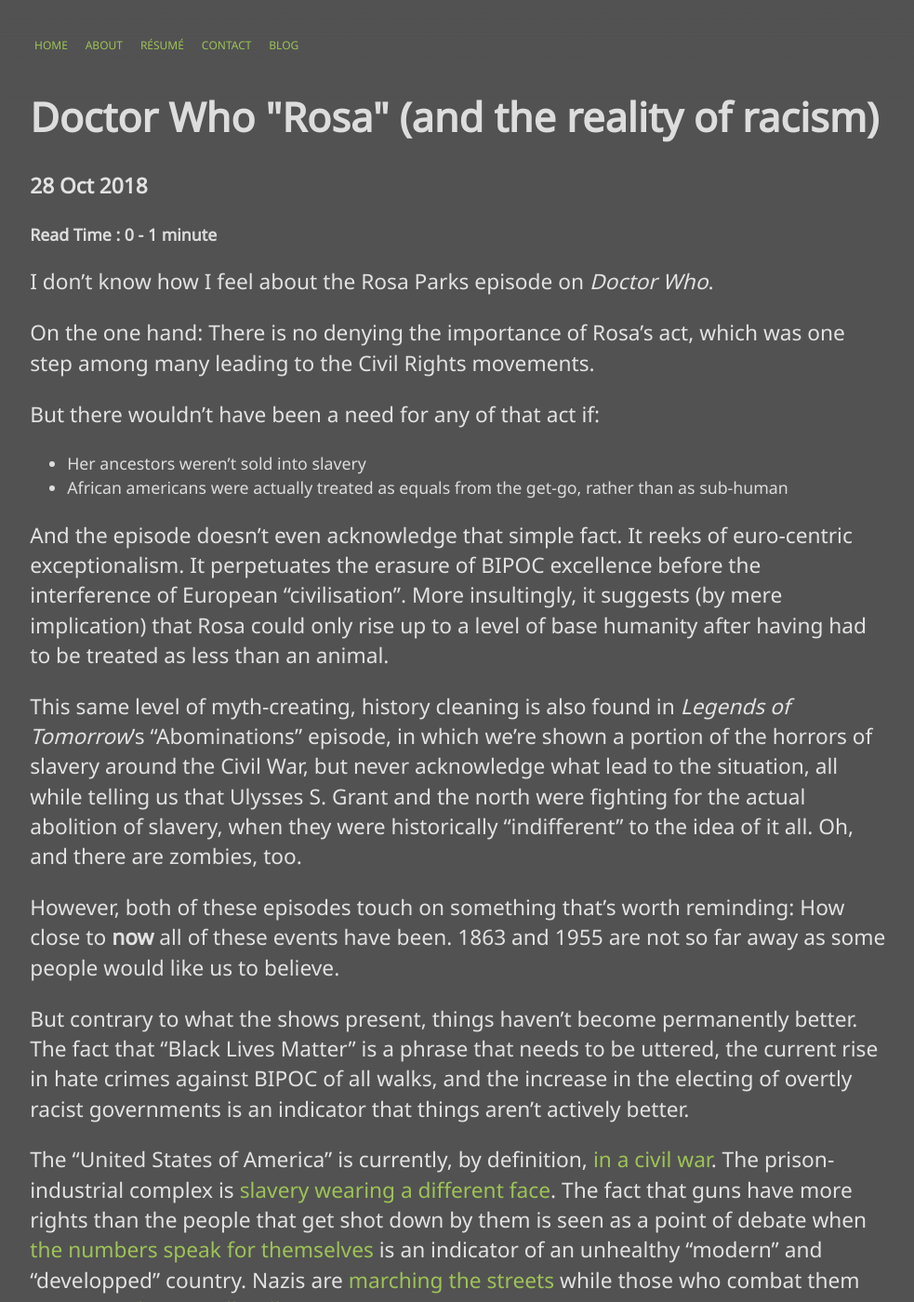
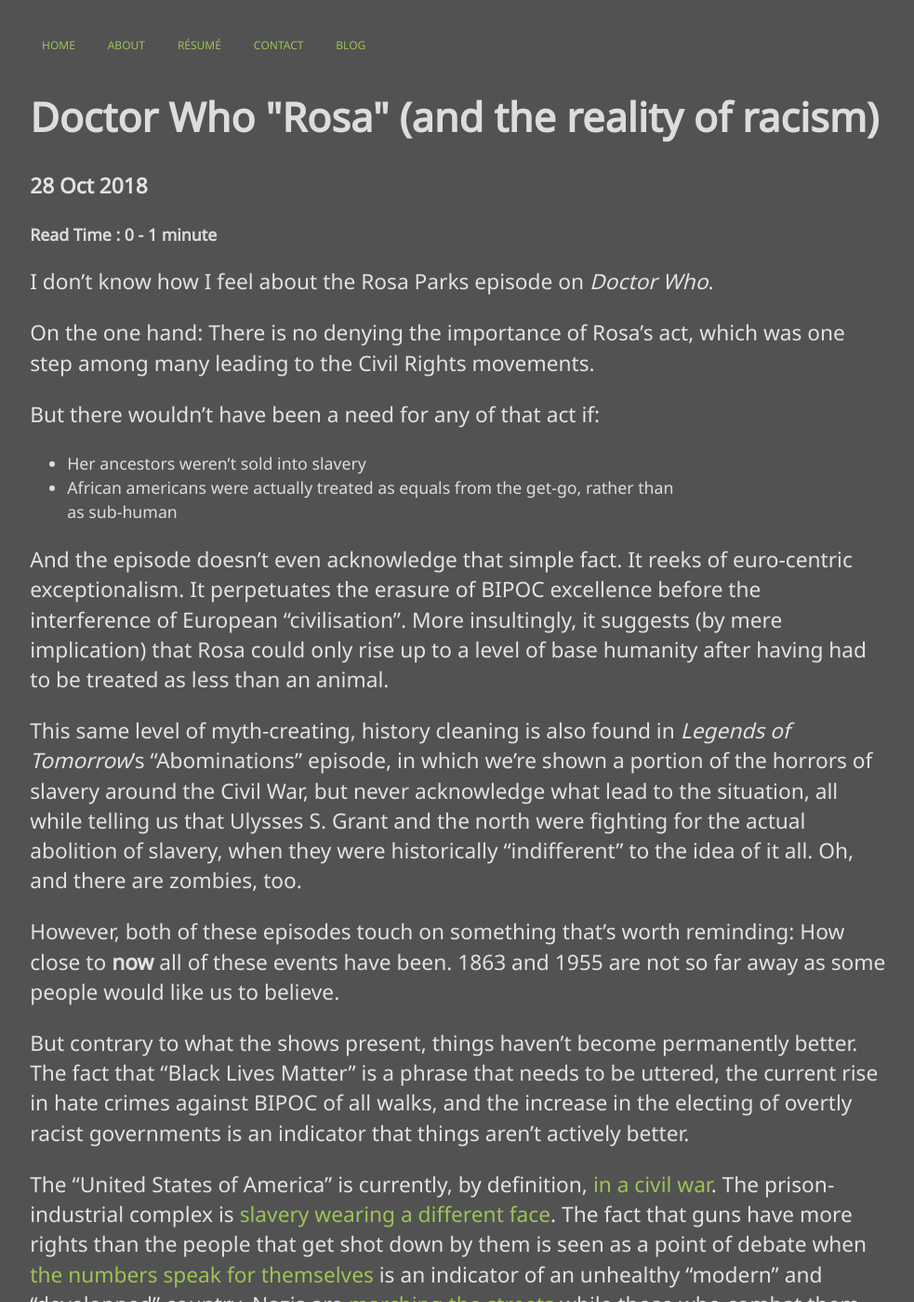
Before and after one commit to mstfacmly/mstfacmly.github.io, a Jekyll site: the page built from _posts/2018-10-28-Doctor-Who-Rosa.md, in a window 1280 px wide and 1400 px high. Shown: the whole window at 93% size, without its empty margins (147-1130 px from the left). Built offline with Jekyll 4.4.1, drawn with Linux system fonts in a browser that asks for light colours; nearby versions of some CDN libraries; a script that is not in the unit is left out.

Commit message:
css adds/tweaks

```diff
--- a/_includes/read_time.md
+++ b/_includes/read_time.md
@@ -26,6 +26,8 @@
 
 {% if mins_h <= 1 %}
 	{% assign read_time = '1' | prepend: '0 - ' | append: ' minute' %}
+{% elsif mins_h == mins_l %}
+	{% assign read_time = mins_h | append: ' minutes' %}
 {% else %}
 	{% assign read_time = mins_h | append: ' - ' | append: mins_l | append: ' minutes' %}
 {% endif %}
--- a/css/main.css
+++ b/css/main.css
@@ -26,6 +26,15 @@
 	left: 0;
 	width:100%;
 }
+.nav ul li {
+	margin: 0;
+	padding: 0.05rem 0.5rem 0.05rem 0.5rem;
+}
+.nav li:hover{
+	background-color: #474747;
+	border-radius: 0.25rem;
+	transition: background-color 0.1s ease-in;
+}
 .nav ul, footer ul {
 	font-family:'FiraGO Light', 'Noto Sans', 'Sans-Serif';
 	font-variant: all-small-caps;
@@ -40,21 +49,28 @@
 .nav .icon {
 	display: none;
 }
+.container li {
+	width: 52vw;
+}
+.container li:hover{
+	background-image: linear-gradient(to right, #474747, #474747, #47474700);
+	border-radius: 0.25rem;
+	transition: background-color 0.1s ease-in;
+}
 .contact ul li {
-	font-family:'FiraGO Light', 'Noto Sans', 'Sans-Serif';
 	text-align: initial;
 	list-style: none;
 	font-size: 1.42rem;
 	padding: 0.42rem;
 }
 .contact-small ul li {
-	font-family:'FiraGO Light', 'Noto Sans', 'Sans-Serif';
 	text-align: initial;
 	list-style: none;
 	font-size: 1rem;
 	padding: 0.5rem;
 }
-.reslinks {
+.reslinks ul li {
+	width: initial;
 	float: right;
 	font-size: x-large;
 }
@@ -62,6 +78,9 @@
 	list-style: none;
 	padding: 1rem;
 	display: inline-block;
+}
+.reslinks li:hover {
+	background-image: initial;
 }
 a {
 	text-decoration: none;
@@ -72,15 +91,6 @@
 	transition: color 0.15s ease-in;
 }
 
-.nav ul li {
-	margin: 0;
-	padding: 0.05rem 0.5rem 0.05rem 0.5rem;
-}
-.nav li:hover{
-	background-color: #474747;
-	border-radius: 0.1rem;
-	transition: background-color 0.05s ease-in;
-}
 h1 {
 	font-size: 2.7rem;
 	font-family:'FiraGO Thin', 'Noto Sans', 'Helvetica', 'Sans-Serif';
```
Also changed, not shown: wishlist.md (+1 -1 lines).
